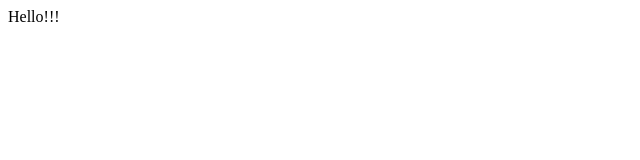
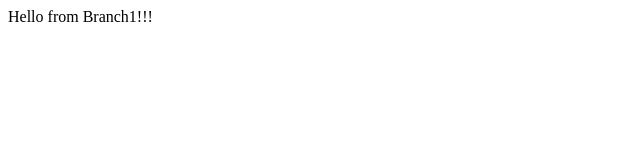
Before and after one commit to kvramyasri/webcloud_icp1, a plain HTML site: page source/index.html in a window 1280 px wide. Shown: the whole page, without its empty margins (0-640 px from the left). Drawn offline with Linux system fonts and the light colour scheme.

Commit message:
updated index file

```diff
--- a/source/index.html
+++ b/source/index.html
@@ -5,6 +5,6 @@
     <title>Title</title>
 </head>
 <body>
-Hello!!!
+Hello from Branch1!!!
 </body>
 </html>
```
